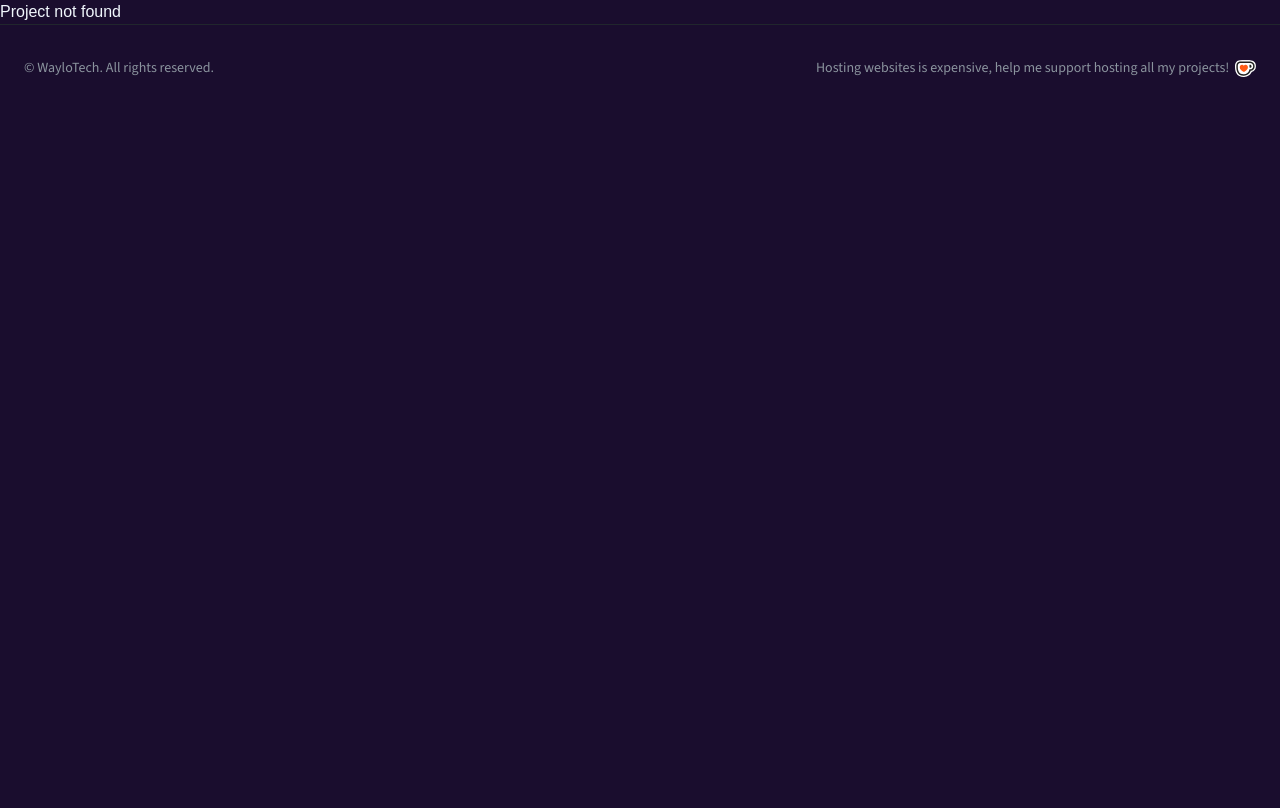
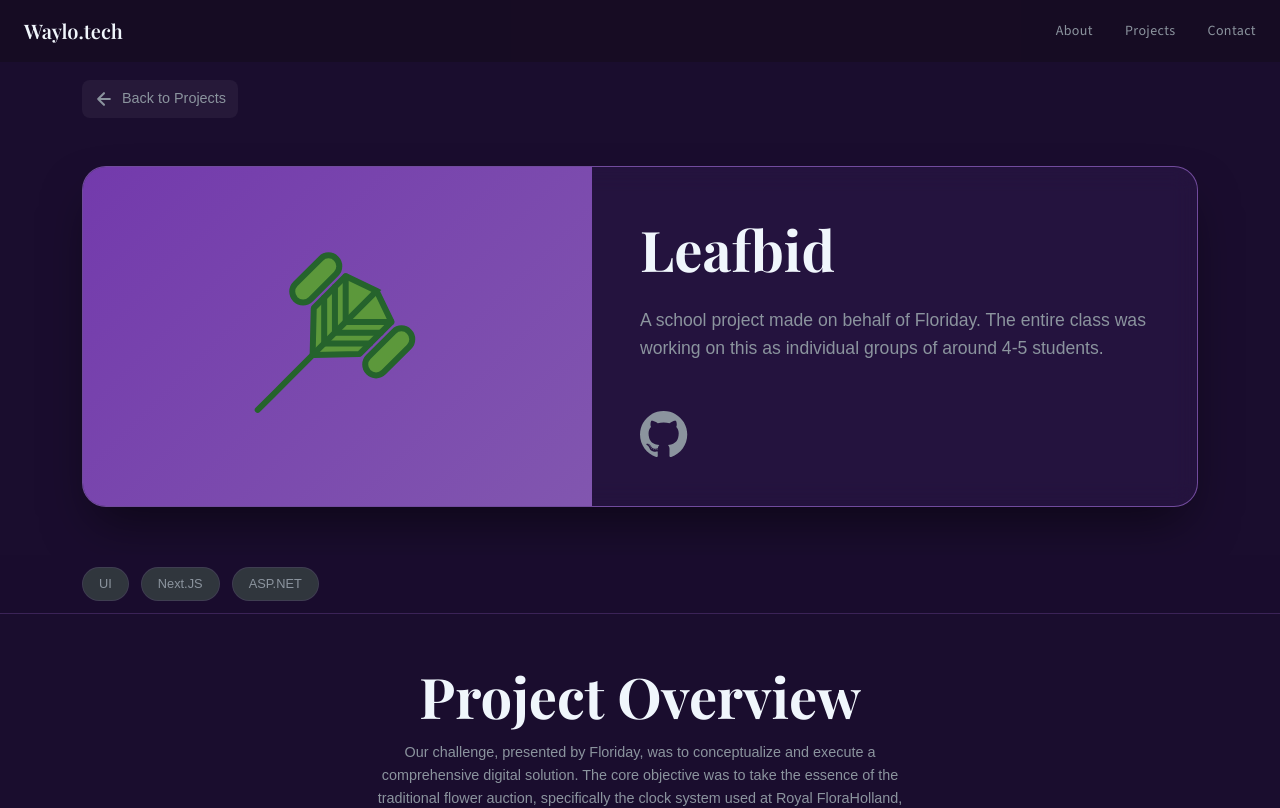
Before and after one commit to Waylo2016/WayloTech, a Next.js app: page /projects/leafbid in a window 1280 px wide. Before the commit this address had no page. Shown: the top 808 px of the page. Built offline with nearby package versions, Linux system fonts and the light colour scheme; a web font is replaced by a local one.

Commit message:
fix casing

```diff
--- a/src/app/projects/leafbid/page.tsx
+++ b/src/app/projects/leafbid/page.tsx
@@ -5,7 +5,7 @@
 
 export default function LeafbidPage() {
     // Find the project data by ID
-    const project = projects.find(p => p.id === 'leafbid');
+    const project = projects.find(p => p.id === 'Leafbid');
 
     // Fallback if project isn't found
     if (!project) return <div>Project not found</div>;
```
